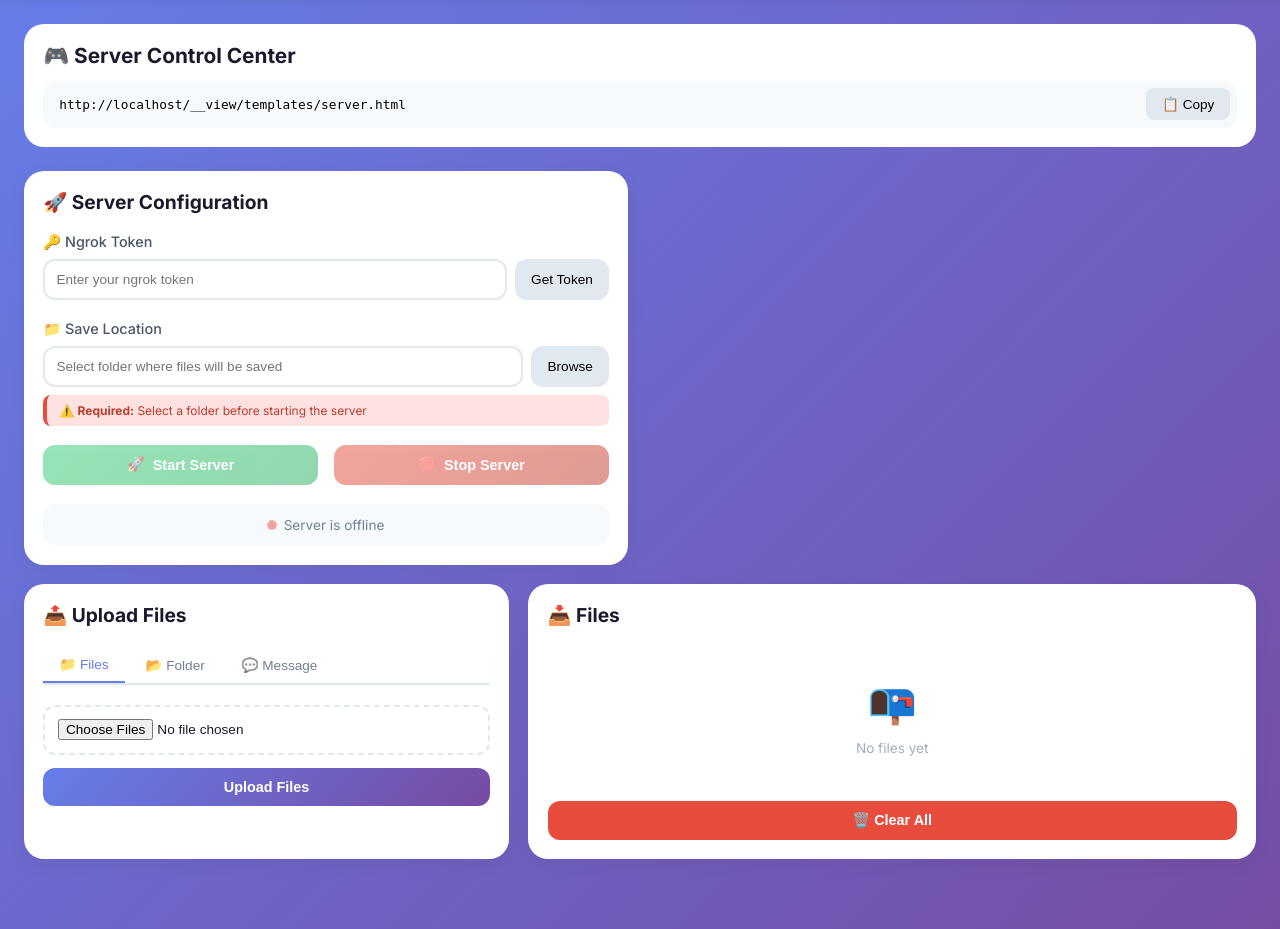
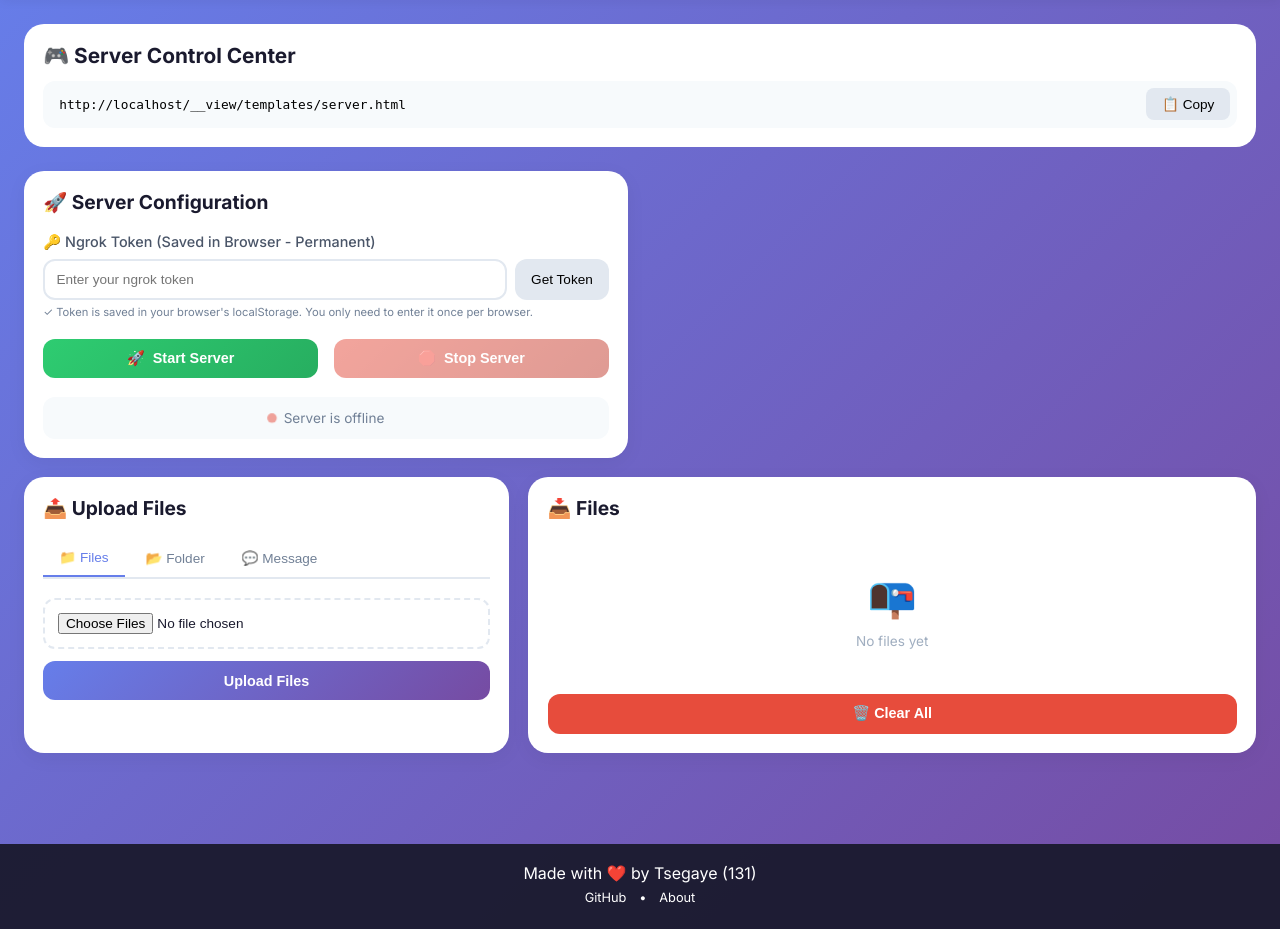
Before and after one commit to telospy/Phone2Pc, a Flask app: template templates/server.html in a window 1280 px wide. Shown: the part 56-985 px from the top of the page. Run offline with Flask 3, Linux system fonts and the light colour scheme; the template is opened without the code that fills it, so the values that code supplies are empty.

Commit message:
Update server.html

```diff
--- a/templates/server.html
+++ b/templates/server.html
@@ -42,26 +42,17 @@
                     <h2>🚀 Server Configuration</h2>
 
                     <div class="form-group">
-                        <label>🔑 Ngrok Token</label>
+                        <label>🔑 Ngrok Token (Saved in Browser - Permanent)</label>
                         <div class="input-with-button">
-                            <input type="password" id="ngrok-token" placeholder="Enter your ngrok token" value="{{ user_data.ngrok_token }}">
+                            <input type="password" id="ngrok-token" placeholder="Enter your ngrok token">
                             <button class="btn-secondary" onclick="window.open('https://dashboard.ngrok.com/signup')">Get Token</button>
                         </div>
-                    </div>
-
-                    <div class="form-group">
-                        <label>📁 Save Location</label>
-                        <div class="input-with-button">
-                            <input type="text" id="save-folder" placeholder="Select folder where files will be saved" value="{{ user_data.save_folder }}">
-                            <button class="btn-secondary" onclick="browseFolder()">Browse</button>
-                        </div>
-                        <div id="folder-required" class="folder-required" {% if user_data.save_folder %}style="display: none;"{% endif %}>
-                            ⚠️ <strong>Required:</strong> Select a folder before starting the server
-                        </div>
+                        <small style="color: #718096; font-size: 0.7rem; margin-top: 5px; display: block;">✓ Token is saved in your browser's localStorage. You only need to enter it once per browser.</small>
+                        <small style="color: #27ae60; font-size: 0.7rem; margin-top: 3px; display: block;" id="token-status"></small>
                     </div>
 
                     <div class="server-actions">
-                        <button class="btn-start" id="start-btn" {% if not user_data.save_folder %}disabled{% endif %}>
+                        <button class="btn-start" id="start-btn">
                             <span>🚀</span> Start Server
                         </button>
                         <button class="btn-stop" id="stop-btn" disabled>
@@ -121,7 +112,7 @@
             </div>
 
             <div class="card files-card">
-                <h2>📥 Files</h2>
+                <h2>📥 Files <span id="file-count" style="font-size: 0.7rem; color: #718096;"></span></h2>
                 <div id="file-list" class="file-list">
                     <div class="empty-state">
                         <span>📭</span>
@@ -154,19 +145,21 @@
     <script>
         // Variables from server
         var userId = "{{ user_id }}";
-        var savedToken = "{{ user_data.ngrok_token }}";
         var savedFolder = "{{ user_data.save_folder }}";
         var clientUrl = "{{ request.host_url.rstrip('/') }}/client/{{ user_data.secret_key }}";
 
         var serverRunning = false;
         var refreshInterval = null;
         var statusInterval = null;
+        var lastFileCount = 0;
 
         var startBtn = document.getElementById('start-btn');
         var stopBtn = document.getElementById('stop-btn');
         var ngrokTokenInput = document.getElementById('ngrok-token');
-        var saveFolderInput = document.getElementById('save-folder');
-        var folderRequired = document.getElementById('folder-required');
+        var tokenStatusSpan = document.getElementById('token-status');
+
+        // Storage key for localStorage
+        var STORAGE_KEY = 'phone2pc_ngrok_token';
 
         function showToast(message, type) {
             var toast = document.createElement('div');
@@ -194,48 +187,53 @@
             }
         }
 
-        function browseFolder() {
-            var input = document.createElement('input');
-            input.type = 'file';
-            input.webkitdirectory = true;
-            input.onchange = function(e) {
-                if (e.target.files.length > 0) {
-                    var path = e.target.files[0].webkitRelativePath;
-                    var folderPath = path.split('/')[0];
-                    if (saveFolderInput) {
-                        saveFolderInput.value = folderPath;
-                        validateStartButton();
-                        saveSettings();
-                    }
+        // Save token to localStorage
+        function saveTokenToLocalStorage(token) {
+            if (token) {
+                localStorage.setItem(STORAGE_KEY, token);
+                if (tokenStatusSpan) {
+                    tokenStatusSpan.innerHTML = '✓ Token saved to browser storage';
+                    setTimeout(() => {
+                        if (tokenStatusSpan) tokenStatusSpan.innerHTML = '';
+                    }, 2000);
                 }
-            };
-            input.click();
+                console.log('✅ Token saved to localStorage');
+                return true;
+            }
+            return false;
         }
 
-        function validateStartButton() {
-            if (!startBtn) return;
-            var folder = saveFolderInput ? saveFolderInput.value : '';
-            if (!folder) {
-                startBtn.disabled = true;
-                if (folderRequired) folderRequired.style.display = 'block';
-            } else {
-                startBtn.disabled = false;
-                if (folderRequired) folderRequired.style.display = 'none';
+        // Load token from localStorage
+        function loadTokenFromLocalStorage() {
+            var savedToken = localStorage.getItem(STORAGE_KEY);
+            if (savedToken) {
+                ngrokTokenInput.value = savedToken;
+                if (tokenStatusSpan) {
+                    tokenStatusSpan.innerHTML = '✓ Token loaded from browser storage';
+                    setTimeout(() => {
+                        if (tokenStatusSpan) tokenStatusSpan.innerHTML = '';
+                    }, 2000);
+                }
+                console.log('✅ Token loaded from localStorage');
+                return true;
             }
+            return false;
         }
 
-        async function saveSettings() {
-            var token = ngrokTokenInput ? ngrokTokenInput.value : '';
-            var folder = saveFolderInput ? saveFolderInput.value : '';
-            if (!token && !folder) return;
+        // Also save to server for the current user session
+        async function saveTokenToServer(token) {
+            if (!token) return false;
             try {
-                await fetch('/api/' + userId + '/save_settings', {
+                var response = await fetch('/api/' + userId + '/save_settings', {
                     method: 'POST',
                     headers: { 'Content-Type': 'application/json' },
-                    body: JSON.stringify({ ngrok_token: token, save_folder: folder })
+                    body: JSON.stringify({ ngrok_token: token })
                 });
+                var data = await response.json();
+                return data.success;
             } catch (error) {
-                console.error('Save settings error:', error);
+                console.error('Save to server error:', error);
+                return false;
             }
         }
 
@@ -256,7 +254,15 @@
                     updateStatus('online', data.url);
                     await showQRCode(clientUrl);
                     startStatusCheck();
-                    loadFiles();
+                } else {
+                    serverRunning = false;
+                    if (startBtn && !startBtn.disabled) {
+                        startBtn.innerHTML = '🚀 Start Server';
+                        startBtn.disabled = false;
+                        startBtn.style.background = '';
+                    }
+                    if (stopBtn) stopBtn.disabled = true;
+                    updateStatus('offline');
                 }
             } catch (error) {
                 console.error('Status check error:', error);
@@ -315,6 +321,18 @@
                         if (timerDiv) {
                             timerDiv.innerHTML = '⏰ Expires in: ' + mins.toString().padStart(2, '0') + ':' + secs.toString().padStart(2, '0');
                         }
+                    } else {
+                        // Server stopped running
+                        serverRunning = false;
+                        if (startBtn) {
+                            startBtn.disabled = false;
+                            startBtn.innerHTML = '🚀 Start Server';
+                            startBtn.style.background = '';
+                        }
+                        if (stopBtn) stopBtn.disabled = true;
+                        updateStatus('offline');
+                        var qrCard = document.getElementById('qr-card');
+                        if (qrCard) qrCard.style.display = 'none';
                     }
                 } catch (error) {
                     console.error('Status check error:', error);
@@ -324,18 +342,17 @@
 
         async function startServer() {
             var token = ngrokTokenInput ? ngrokTokenInput.value : '';
-            var folder = saveFolderInput ? saveFolderInput.value : '';
 
             if (!token) {
-                showToast('Please enter your ngrok token', 'error');
-                return;
-            }
-            if (!folder) {
-                showToast('Please select a save folder', 'error');
+                showToast('⚠️ Please enter your ngrok token first', 'error');
                 return;
             }
 
-            await saveSettings();
+            // Save token to localStorage (permanent across all user sessions)
+            saveTokenToLocalStorage(token);
+
+            // Also save to server for current session
+            await saveTokenToServer(token);
 
             if (startBtn) {
                 startBtn.disabled = true;
@@ -346,7 +363,7 @@
                 var response = await fetch('/api/' + userId + '/start_server', {
                     method: 'POST',
                     headers: { 'Content-Type': 'application/json' },
-                    body: JSON.stringify({ ngrok_token: token, save_folder: folder })
+                    body: JSON.stringify({ ngrok_token: token })
                 });
 
                 var data = await response.json();
@@ -362,9 +379,10 @@
                     updateStatus('online', data.url);
                     await showQRCode(data.client_url);
                     startStatusCheck();
-                    loadFiles();
 
                     showToast('✅ Server started successfully!', 'success');
+                    // Immediately load files after server starts
+                    await loadFiles();
                 } else {
                     showToast(data.error || 'Failed to start server', 'error');
                     if (startBtn) {
@@ -402,9 +420,6 @@
 
                     updateStatus('offline');
 
-                    if (refreshInterval) clearInterval(refreshInterval);
-                    if (statusInterval) clearInterval(statusInterval);
-
                     showToast('🛑 Server stopped', 'success');
                 }
             } catch (error) {
@@ -439,7 +454,7 @@
                 if (data.success) {
                     showToast('✅ Uploaded ' + data.count + ' files!', 'success');
                     document.getElementById('file-input').value = '';
-                    loadFiles();
+                    await loadFiles();
                 } else {
                     showToast('Upload failed', 'error');
                 }
@@ -475,7 +490,7 @@
                 if (data.success) {
                     showToast('✅ Folder uploaded!', 'success');
                     document.getElementById('folder-input').value = '';
-                    loadFiles();
+                    await loadFiles();
                 } else {
                     showToast('Upload failed', 'error');
                 }
@@ -506,7 +521,7 @@
                 if (data.success) {
                     showToast('✅ Message saved!', 'success');
                     document.getElementById('message-input').value = '';
-                    loadFiles();
+                    await loadFiles();
                 } else {
                     showToast('Failed to save message', 'error');
                 }
@@ -521,12 +536,32 @@
                 var data = await response.json();
 
                 var fileList = document.getElementById('file-list');
+                var fileCountSpan = document.getElementById('file-count');
                 if (!fileList) return;
 
                 if (!data.categories || data.categories.length === 0) {
                     fileList.innerHTML = '<div class="empty-state"><span>📭</span><p>No files yet</p></div>';
+                    if (fileCountSpan) fileCountSpan.innerHTML = '';
+                    lastFileCount = 0;
                     return;
                 }
+
+                // Count total files
+                var totalFiles = 0;
+                for (var i = 0; i < data.categories.length; i++) {
+                    totalFiles += data.categories[i].files.length;
+                }
+
+                if (fileCountSpan) {
+                    fileCountSpan.innerHTML = `(${totalFiles} files)`;
+                }
+
+                // Check if new files arrived
+                if (totalFiles > lastFileCount && lastFileCount !== 0) {
+                    var newFiles = totalFiles - lastFileCount;
+                    showToast(`📥 ${newFiles} new file(s) received!`, 'success');
+                }
+                lastFileCount = totalFiles;
 
                 var html = '';
                 for (var i = 0; i < data.categories.length; i++) {
@@ -585,7 +620,7 @@
                 var data = await response.json();
                 if (data.success) {
                     showToast('✅ File deleted', 'success');
-                    loadFiles();
+                    await loadFiles();
                 }
             } catch (error) {
                 showToast('Error: ' + error.message, 'error');
@@ -600,7 +635,7 @@
                 var data = await response.json();
                 if (data.success) {
                     showToast('✅ All files cleared', 'success');
-                    loadFiles();
+                    await loadFiles();
                 }
             } catch (error) {
                 showToast('Error: ' + error.message, 'error');
@@ -686,7 +721,7 @@
                         var data = await response.json();
                         if (data.success) {
                             showToast('✅ Folder uploaded!', 'success');
-                            loadFiles();
+                            await loadFiles();
                         }
                     } else {
                         var formData = new FormData();
@@ -698,7 +733,7 @@
                         var data = await response.json();
                         if (data.success) {
                             showToast('✅ Uploaded ' + data.count + ' files!', 'success');
-                            loadFiles();
+                            await loadFiles();
                         }
                     }
                 }
@@ -735,30 +770,43 @@
             stopBtn.onclick = stopServer;
         }
         if (ngrokTokenInput) {
+            // Save token to localStorage immediately when user types
             ngrokTokenInput.addEventListener('input', function() {
-                saveSettings();
-                validateStartButton();
+                if (ngrokTokenInput.value) {
+                    saveTokenToLocalStorage(ngrokTokenInput.value);
+                }
             });
-        }
-        if (saveFolderInput) {
-            saveFolderInput.addEventListener('input', function() {
-                saveSettings();
-                validateStartButton();
+            ngrokTokenInput.addEventListener('change', function() {
+                if (ngrokTokenInput.value) {
+                    saveTokenToLocalStorage(ngrokTokenInput.value);
+                }
+            });
+            ngrokTokenInput.addEventListener('blur', function() {
+                if (ngrokTokenInput.value) {
+                    saveTokenToLocalStorage(ngrokTokenInput.value);
+                }
             });
         }
 
         // Initialize
         document.addEventListener('DOMContentLoaded', async function() {
-            if (savedToken && ngrokTokenInput) ngrokTokenInput.value = savedToken;
-            if (savedFolder && saveFolderInput) saveFolderInput.value = savedFolder;
+            // Load token from localStorage first
+            loadTokenFromLocalStorage();
 
-            validateStartButton();
+            // Check server status
+            await checkServerStatus();
 
-            await checkServerStatus();
+            // Setup drag and drop
             setupDragAndDrop();
-            loadFiles();
+
+            // Initial load
+            await loadFiles();
+
+            // Set up auto-refresh for files (every 2 seconds for instant updates)
             if (refreshInterval) clearInterval(refreshInterval);
-            refreshInterval = setInterval(loadFiles, 3000);
+            refreshInterval = setInterval(async function() {
+                await loadFiles();
+            }, 2000);
         });
 
         // Modal close
@@ -782,7 +830,6 @@
         // Expose functions to global scope
         window.copyUrl = copyUrl;
         window.copyShareUrl = copyShareUrl;
-        window.browseFolder = browseFolder;
         window.uploadFiles = uploadFiles;
         window.uploadFolder = uploadFolder;
         window.sendMessage = sendMessage;
```
